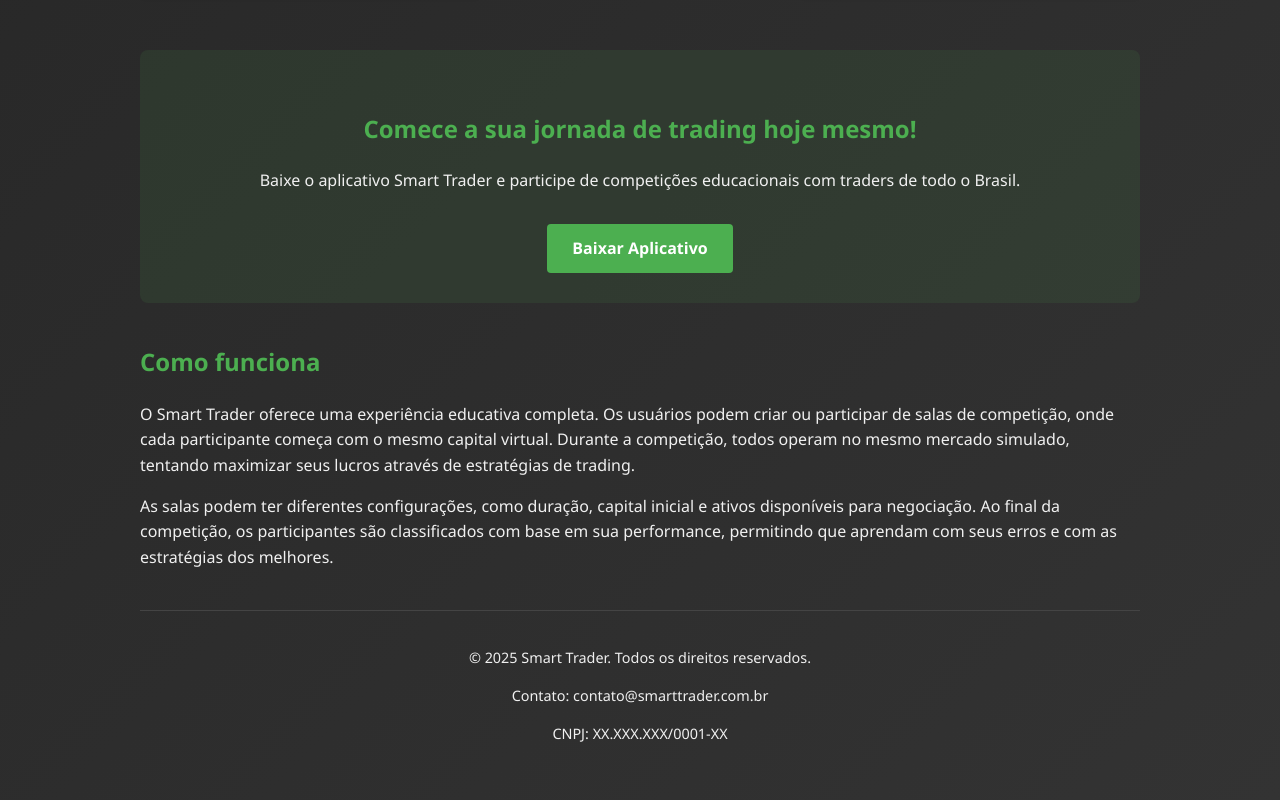
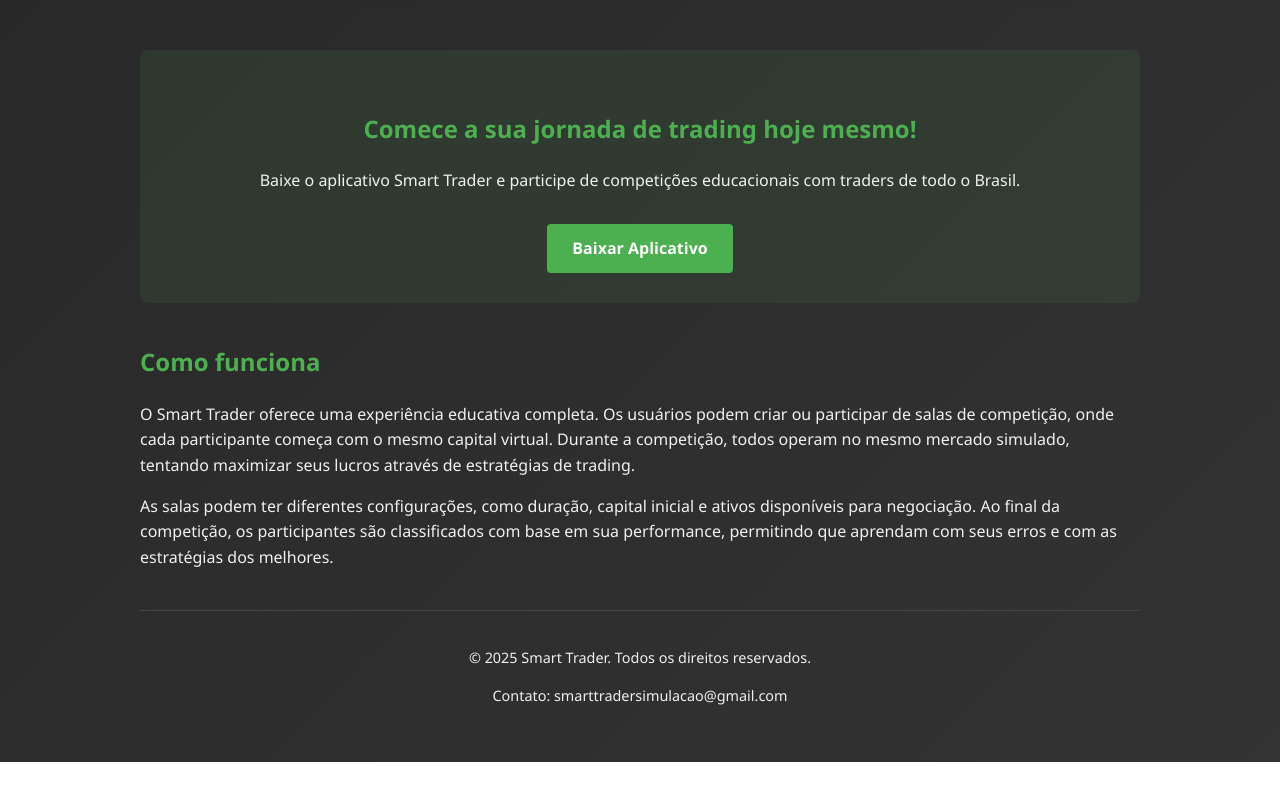
Before and after one commit to SmarttraderSimulacao/smart-trader-site, a plain HTML site: page index.html in a window 1280 px wide. Shown: the part 1372-2172 px from the top of the page. After the commit the page ends 2134 px from the top, so only its background shows below. Drawn offline with Linux system fonts and the light colour scheme.

Commit message:
Update index.html
ajustando contato.

```diff
--- a/index.html
+++ b/index.html
@@ -147,8 +147,7 @@
 
         <footer>
             <p>&copy; 2025 Smart Trader. Todos os direitos reservados.</p>
-            <p>Contato: contato@smarttrader.com.br</p>
-            <p>CNPJ: XX.XXX.XXX/0001-XX</p>
+            <p>Contato: smarttradersimulacao@gmail.com</p>
         </footer>
     </div>
 </body>
```
